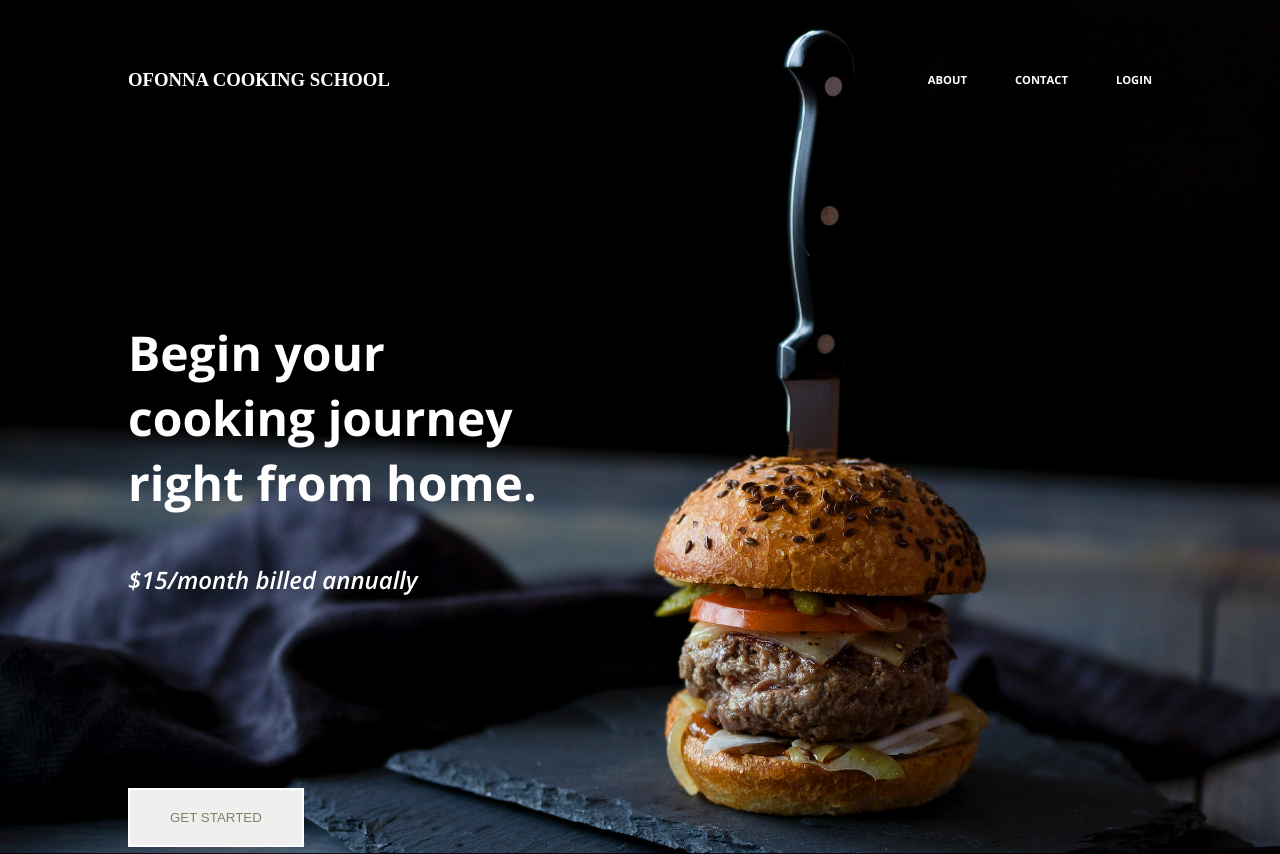
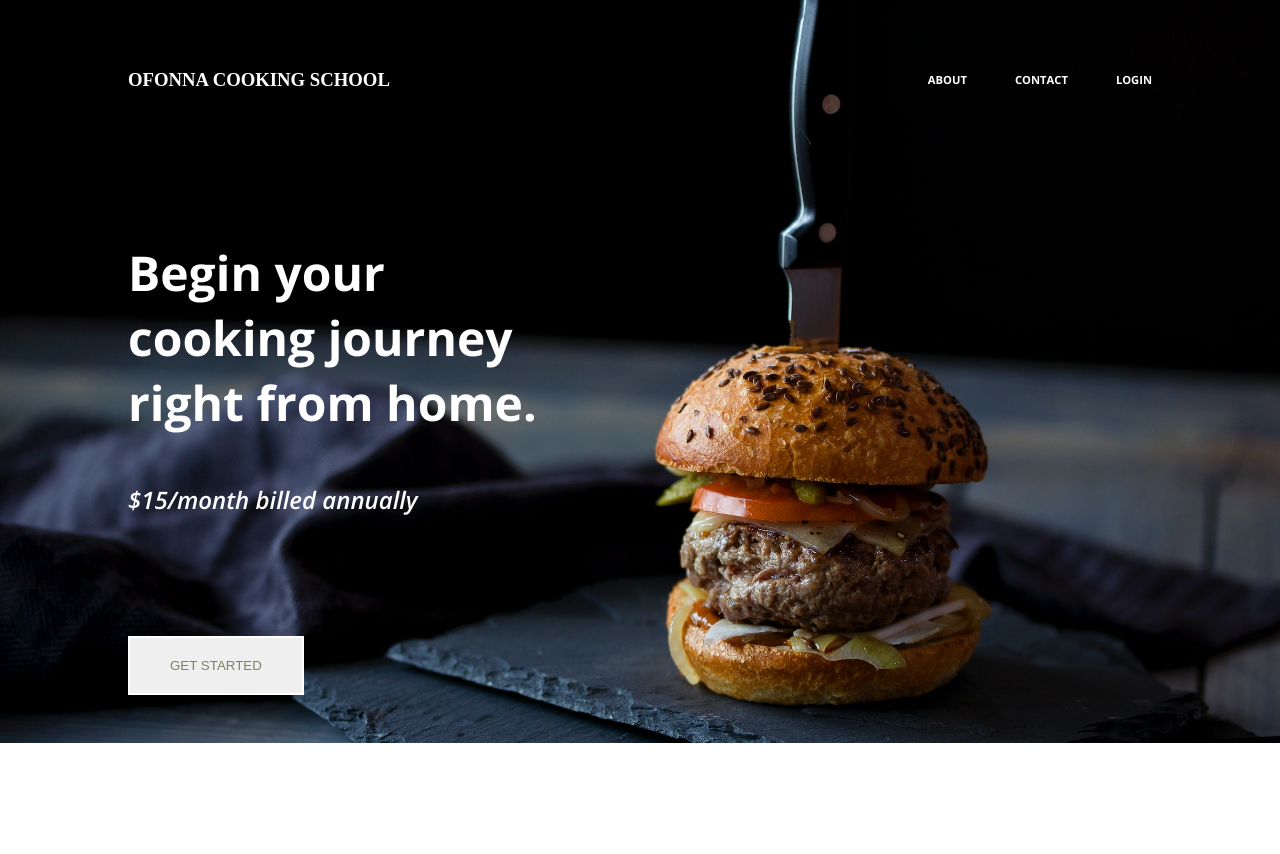
Before and after one commit to Ofonna-N/Cooking-School-Website, a plain HTML site: page index.html in a window 1280 px wide. Shown: the top 854 px of the page. Drawn offline with nearby package versions, Linux system fonts and the light colour scheme.

Commit message:
Fixed Header Bg img

```diff
--- a/css/styles.css
+++ b/css/styles.css
@@ -37,7 +37,8 @@ header
     background-image: url("../imgs/dis-hero\ 2.jpg");
     background-size:cover;
     background-attachment: fixed;
-    background-position: 0em -20em;
+    background-repeat:no-repeat;
+    background-position: 0em -7em;
     padding-bottom: 10em;
 }
 
@@ -61,7 +62,7 @@ header
 .header-container > .call-to-action-container > h2
 {
     font-style: italic;
-    margin-bottom: 8em;
+    margin-bottom: 5em;
 }
 
 /* .cta-btn
@@ -246,7 +247,7 @@ nav
     justify-content: space-between;
     align-items: center;
     height: 10em;
-    margin-bottom: 10em;
+    margin-bottom: 5em;
     /* background-color: aqua; */
 }
 
```
